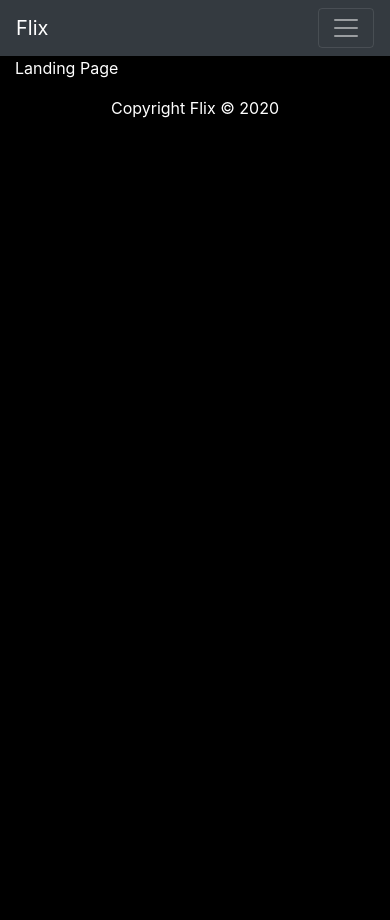
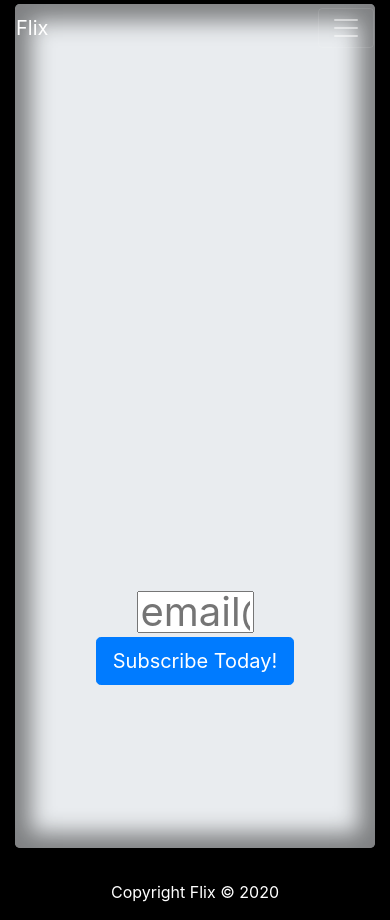
Before and after one commit to gazzamc/Flix, a Django app: page / in a window 390 px wide. Before the commit the page ends 118 px from the top, so only its background shows below. Run offline with Django 3.2, Linux system fonts and the light colour scheme; some libraries are stand-ins or nearby versions.

Commit message:
Created css files for each page, along with a global style.css. Video now fills homepage jumbotron and is more responsive when changin resolutions. Added some styling to index.html. Navbar now sticks and hides/shows when scrolling using jquery.

```diff
--- a/accounts/templates/index.html
+++ b/accounts/templates/index.html
@@ -1,10 +1,20 @@
 {% extends 'base.html' %}
+{% load staticfiles %}
 {% block page_title %}Watch Anywhere!{% endblock %}
+{% block custom_css %}
+    <link rel="stylesheet" href="{% static 'css/index.css' %}" type="text/css">
+{% endblock %}
 {% block content %}
-<div class="container">
+<div class="container-fluid">
     <div class="row">
         <div class="col-12">
-            <p>Landing Page</p>
+            <div class="jumbotron">
+                <form action="{% url 'index' %}" method="post">
+                    {% csrf_token %}
+                    <input id="email" type="email" placeholder="email@example.com" required/><br>
+                    <input class="btn btn-primary btn-lg" type="submit" value="Subscribe Today!"/>
+                </form>
+            </div>
         </div>
     </div>
 </div>
--- a/checkout/templates/cancel.html
+++ b/checkout/templates/cancel.html
@@ -1,5 +1,8 @@
 {% extends 'base.html' %}
 {% block page_title %}Cancel Subscription{% endblock %}
+{% block custom_css %}
+    <link rel="stylesheet" href="{% static 'css/cancel.css' %}" type="text/css">
+{% endblock %}
 {% block content %}
 <div class="container">
     <div class="row">
--- a/checkout/views.py
+++ b/checkout/views.py
@@ -132,6 +132,7 @@ def checkout(request):
 
                 if subscription.created:
                     """ Get Dates for Subscription """
+                    """ https://stackoverflow.com/questions/12589764/unix-timestamp-to-datetime-in-django-with-timezone """
                     startDate = make_aware(datetime.fromtimestamp(subscription.current_period_start))
                     endDate = make_aware(datetime.fromtimestamp(subscription.current_period_end))
 
@@ -204,6 +205,7 @@ def cancel_sub(request):
             'plan': plan,
         }
 
+        """ https://stackoverflow.com/questions/8571383/how-to-identify-button-click-event-of-template-page-in-view-page-of-django """
         if request.POST.get('no'):
             return redirect(reverse('profile'))
         elif request.POST.get('yes'):
--- a/content/templates/home.html
+++ b/content/templates/home.html
@@ -1,6 +1,9 @@
 {% extends 'base.html' %}
 {% load staticfiles %}
 {% block page_title %}Home{% endblock %}
+{% block custom_css %}
+    <link rel="stylesheet" href="{% static 'css/home.css' %}" type="text/css">
+{% endblock %}
 {% block content %}
 <!-- Jumbotron/ Featured -->
 <div class="container-fluid mb-3" id="featured-top" style="background: linear-gradient(
@@ -15,7 +18,7 @@
                     <p class="lead">{{ video_desc }}</p>
                     <a href="/content/{{ video_link }}" class="btn btn-primary btn-lg">Watch Now!</a>
                 </div>
-                <video id="jumboVid" controls muted autoplay>
+                <video id="jumboVid" muted autoplay>
                     <source src="{{ video_url }}" type="video/mp4">
                     Your browser does not support the video tag.
                 </video>
--- /dev/null
+++ b/static/css/index.css
@@ -0,0 +1,43 @@
+/* jumbotron */
+
+.jumbotron{
+    height: 100vh;
+    padding: 0;
+    margin-top: 1%;
+    -webkit-box-shadow: inset 0px 1px 22px 16px rgba(0,0,0,0.46);
+    -moz-box-shadow: inset 0px 1px 22px 16px rgba(0,0,0,0.46);
+    box-shadow: inset 0px 1px 22px 16px rgba(0,0,0,0.46);
+}
+
+.jumbotron h1, .jumbotron .lead{
+    position: relative;
+    padding-left: 10%;
+    top: 30%;
+    color: #fff;
+    font-size: 4em;
+}
+
+.jumbotron .lead{
+    font-size: 1.5em;
+    width: 30%;
+}
+
+.jumbotron form{
+    position: absolute;
+    top: 70vh;
+    bottom: 0;
+    left: 0;
+    right: 0;
+    text-align: center;
+}
+
+.jumbotron form .btn{
+    margin-top: 1%;
+}
+
+form input#email{
+    height: 5vh;
+    width: 30vw;
+    font-size: 2.5em;
+    text-align: center;
+}
--- a/static/css/style.css
+++ b/static/css/style.css
@@ -11,167 +11,16 @@ body{
 .dropdown-menu a:hover,
 .dropdown-menu a:focus{
     min-width: 7rem;
-    background-color: #343a40;
+    background-color: #000;
+}
+
+.bg-dark{
+    background-color: #000!important;
 }
 
 .dropdown-item,
 .dropdown-item:hover{
     color: #fff;
-}
-
-/* .navbar-nav > li > .dropdown-menu a:link,
-.navbar-nav > li > .dropdown-menu a:hover {
-    background-color: #343a40;
-} */
-
-/* jumbotron */
-#jumboVid{
-    position: relative;
-    width: 60%;
-    float: right;
-    right: 2%;
-    padding: 2%;
-    z-index: 1;
-    opacity: 0;
-}
-
-/* play btn */
-.fa-play {
-    position: absolute;
-    right: 30%;
-    top: 45%;
-    font-size: 5em;
-    color: rgba(255, 255, 255, 0.8);
-    z-index: 10;
-}
-
-.jumbotron{
-    height: 70vh;
-    background-color: rgba(0,0,0, 0.0);
-    padding: 0;
-    margin: 0;
-}
-
-.jumbotron h1, .jumbotron .lead{
-    position: relative;
-    padding-left: 10%;
-    top: 30%;
-    color: #fff;
-    font-size: 4em;
-}
-
-.jumbotron .lead{
-    font-size: 1.5em;
-    width: 30%;
-}
-
-.jumbotron .btn.btn-primary.btn-lg{
-    position: absolute;
-    left: 10%;
-    bottom: 30%;
-}
-
-#featured-top{
-    z-index: -1;
-}
-
-/* Opacity */
- .opacityShade {
-    position: absolute;
-    height:inherit;
-    width: 100%;
-    z-index: 1;
-}
- .elementOverShade {
-     position: relative;
-     z-index: 10;
-}
-
-/* https://stackoverflow.com/questions/50320756/how-to-stop-3-images-side-by-side-inside-a-div-from-wrapping-to-the-next-line */
-.column {
-    /* display: -webkit-box;
-    display: -ms-flexbox;
-    display: flex; */
-    -webkit-box-orient: horizontal;
-    -webkit-box-direction: normal;
-        -ms-flex-direction: row;
-            flex-direction: row;
-    -ms-flex-wrap: nowrap;
-        flex-wrap: nowrap;
-    -webkit-box-align: start;
-        -ms-flex-align: start;
-            align-items: flex-start;
-    overflow: hidden;
-    padding: 1%;
-}
-
-.column a img{
-    height: auto;
-    width: 8%;
-    margin: 0.1%;
-    flex-shrink: 0;
-    padding: 0;
-}
-
-.column a img:hover{
-    height: auto;
-    width: 10%;
-    margin: 0.1%;
-    flex-shrink: 0;
-    padding: 0;
-}
-
-/* Controls */
-
-.fas.fa-angle-left, .fas.fa-angle-right{
-    position: absolute;
-    left: 2%;
-    top: 50%;
-    font-size: 3em;
-    color: red;
-}
-
-.fas.fa-angle-right{
-    left: 97%;
-}
-
-
-/* Video Page */
-#video-content{
-    width: 90%;
-    height: auto;
-}
-
-/* Plans Page */
-
-.card-deck .card {
-    color: #000;
-    text-align: center;
-}
-
-.fa-user, .fa-user-tie{
-    font-size: 4em;
-}
-
-.card-title{
-    font-size: 2em;
-}
-
-/* profile */
-
-#profile{
-    background-color: #fff;
-    color: #000;
-    border-radius: 5px;
-    text-align: justify;
-}
-
-.profile-subheading{
-    font-size: 1.3em;
-}
-
-.profile-info {
-    padding: 1% 0% 1% 42%;
 }
 
 /* footer */
@@ -180,3 +29,8 @@ footer p{
     bottom: 0%;
     text-align: center;
 }
+
+/* Hide navbar on scroll */
+.showNavBar{
+    background-color: rgba(52, 58, 64, 0)!important;
+}
--- /dev/null
+++ b/static/css/video.css
@@ -0,0 +1,5 @@
+/* Video Page */
+#video-content{
+    width: 90%;
+    height: auto;
+}
--- a/templates/base.html
+++ b/templates/base.html
@@ -23,7 +23,7 @@
 <body>
     <!-- Navigation -->
     <header>
-        <nav class="navbar navbar-expand-lg navbar-dark bg-dark">
+        <nav class="navbar navbar-expand-lg navbar-dark bg-dark fixed-top showNavBar">
             <a class="navbar-brand" href="{% url 'index' %}">Flix</a>
             <button class="navbar-toggler" type="button" data-toggle="collapse" data-target="#navbarSupportedContent" aria-controls="navbarSupportedContent" aria-expanded="false" aria-label="Toggle navigation">
                 <span class="navbar-toggler-icon"></span>
```
Also changed, not shown: static/css/home.css (added, +107 -0 lines), static/css/plans.css (added, +14 -0 lines), static/css/profile.css (added, +16 -0 lines), static/js/script.js (+12 -3 lines).
